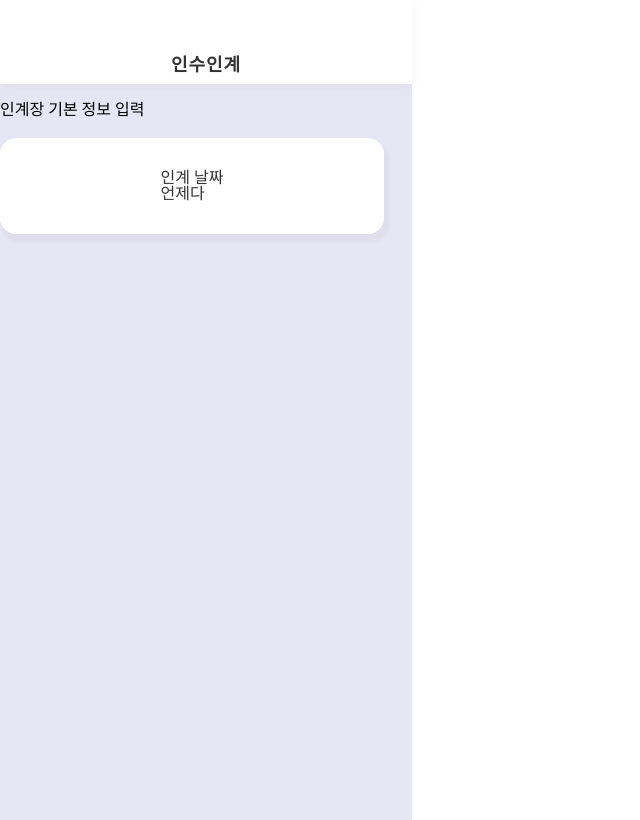
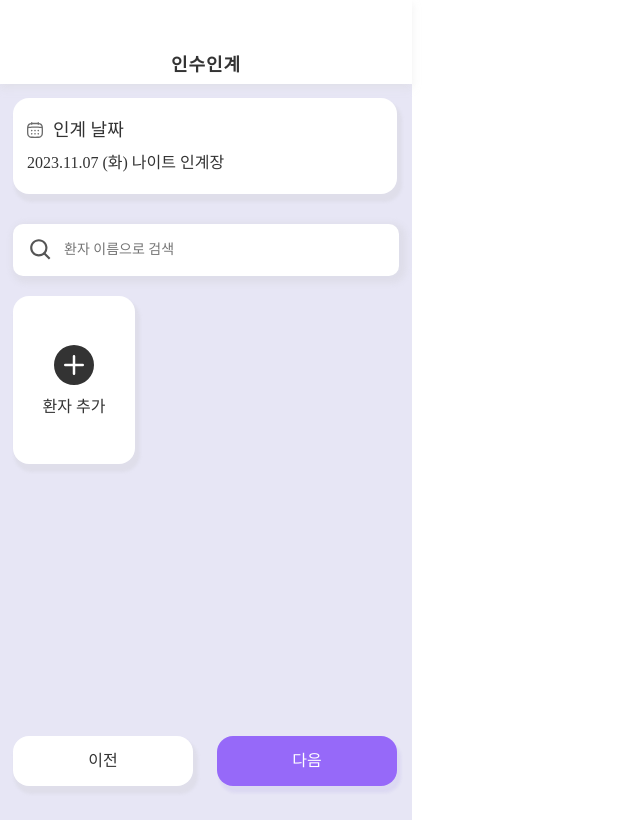
Before and after one commit to sojeong025/BeNurse, a React (Vite) app in the folder Frontend/BeNurse/: page /handover-write in a window 1280 px wide. Shown: the whole page, without its empty margins (0-640 px from the left). Built offline with nearby package versions, Linux system fonts and the light colour scheme; a web font is replaced by a local one.

Commit message:
feat: add PatientItem type-select
Change-Id: I435c7726d1f54d9a7ee1800607f23e72af55dabd

```diff
--- a/Frontend/BeNurse/src/components/templates/Patient/PatientItem.jsx
+++ b/Frontend/BeNurse/src/components/templates/Patient/PatientItem.jsx
@@ -1,13 +1,16 @@
 import React from "react";
 import { Common } from "@utils/global.styles.jsx";
+import { Navigate } from "react-router-dom";
 
 // Comoponents
 import Box from "@components/atoms/Box/Box";
 
 // Images
 import patientImg from "@assets/Images/patient_male.png";
+import { BsPlusCircleFill } from "react-icons/bs";
 
 export default function PatientItem({ type }) {
+  if (type === "patient") {
     return (
       <Box
         type={"white"}
@@ -49,4 +52,28 @@ export default function PatientItem({ type }) {
         </div>
       </Box>
     );
+  } else {
+    return (
+      <Box
+        type={"white"}
+        size={["102px", "140px"]}
+        padding={"14px 10px"}
+      >
+        <div
+          style={{
+            display: "flex",
+            flexDirection: "column",
+            justifyContent: "space-between",
+            alignItems: "center",
+            height: "50%",
+          }}
+        >
+          <div>
+            <BsPlusCircleFill size={40} />
+          </div>
+          <div>환자 추가</div>
+        </div>
+      </Box>
+    );
   }
+}
--- a/Frontend/BeNurse/src/pages/HandOverPage/HandOverWritePage.jsx
+++ b/Frontend/BeNurse/src/pages/HandOverPage/HandOverWritePage.jsx
@@ -1,21 +1,81 @@
-import React from "react";
+import React, { useState } from "react";
 import Container from "@components/atoms/Container/Container";
 import Box from "../../components/atoms/Box/Box";
+import BottomButton from "../../components/atoms/Button/BottomButton";
+import PatientItem from "@components/templates/Patient/PatientItem";
+import calendar from "@assets/Icons/schedule.svg";
+import { useNavigate } from "react-router-dom";
+import Input from "@components/atoms/Input/Input";
 
 export default function HandOverWritePage() {
+  const today = new Date();
+  const days = ["일", "월", "화", "수", "목", "금", "토"];
+  let day = days[today.getDay()];
+  const [currentDate, setCurrentDate] = useState(
+    new Date(
+      today.getFullYear(),
+      today.getMonth(),
+      today.getDate(),
+      today.getDay(),
+    ),
+  );
+  const navigate = useNavigate();
+  const onPrevClick = () => {
+    navigate(-1);
+  };
   return (
-    <Container backgroundColor={"purple"}>
-      <div style={{ marginTop: "102px" }}>
-        <div style={{ marginBottom: "20px" }}>인계장 기본 정보 입력</div>
+    <Container
+      backgroundColor={"purple"}
+      flex={["center"]}
+    >
+      <div style={{ marginTop: "84px", paddingTop: "14px" }}>
         <Box
           type="white"
           size={["384px", "96px"]}
+          margin="0 0 30px 0"
+          flex={["start", "center"]}
         >
-          <div>
-            <p>인계 날짜</p>
-            <p>언제다</p>
+          <div style={{ marginLeft: "14px", fontSize: "18px" }}>
+            <div style={{ display: "flex", marginBottom: "16px" }}>
+              <img
+                src={calendar}
+                style={{
+                  width: "16px",
+                  marginRight: "10px",
+                }}
+              />
+              <p>인계 날짜</p>
+            </div>
+            <div style={{ fontSize: "16px" }}>
+              {currentDate.getFullYear()}.{currentDate.getMonth() + 1}.
+              {String(currentDate.getDate()).padStart(2, "0")} ({day}) 나이트
+              인계장
+            </div>
           </div>
         </Box>
+
+        {/* 인수인계 대상자(환자) 선택하기 */}
+        <div style={{ marginBottom: "20px" }}>
+          <Input
+            width={"356px"}
+            variant={"search"}
+            placeholder={"환자 이름으로 검색"}
+          />
+        </div>
+
+        <div
+          style={{
+            width: "100%",
+            display: "flex",
+            flexWrap: "wrap",
+            justifyContent: "flex-start",
+            alignItems: "flex-start",
+            gap: "10px",
+          }}
+        >
+          <PatientItem type={"select"} />
+        </div>
+        <BottomButton onNextClick={onPrevClick} />
       </div>
     </Container>
   );
```
Lines whose indentation alone changed are shown as unchanged.
